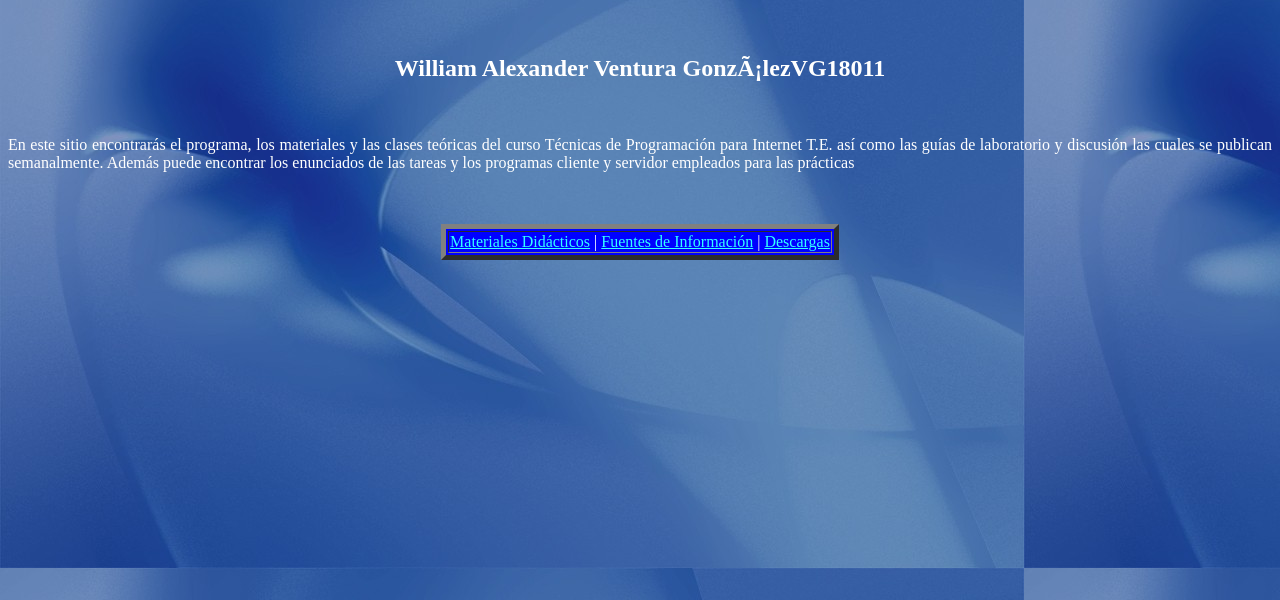
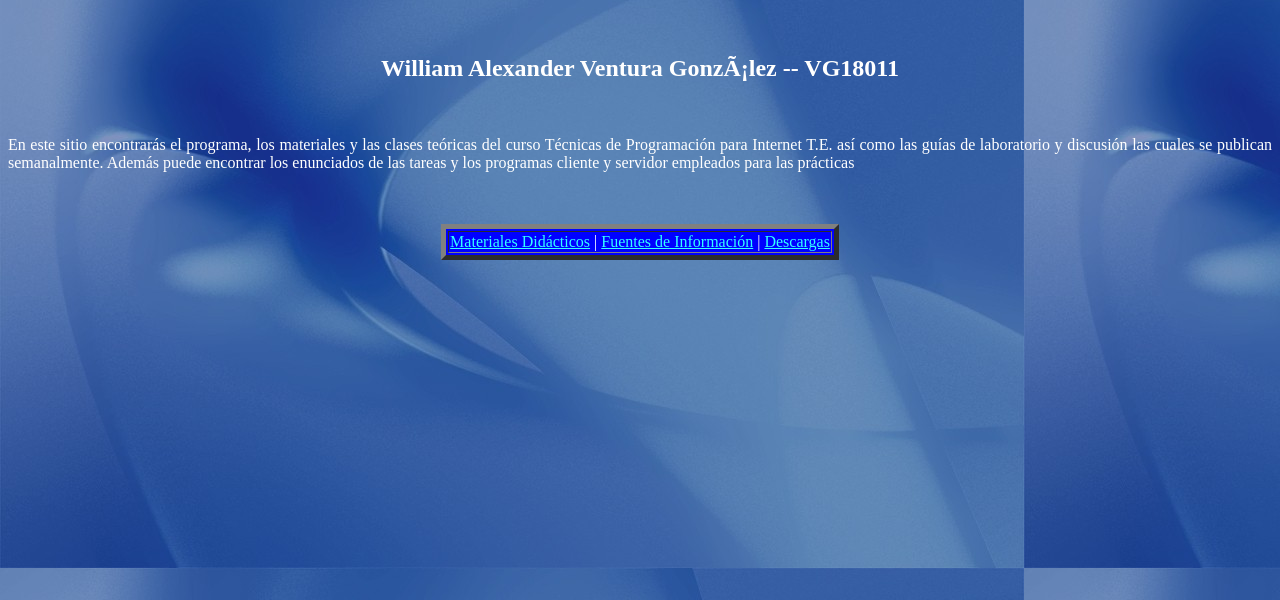
Before and after one commit to WilliamV10/guia21C, a plain HTML site: page index.html in a window 1280 px wide. Shown: the part 200-800 px from the top of the page. Drawn offline with Linux system fonts and the light colour scheme.

Commit message:
Update index.html
cambios

```diff
--- a/index.html
+++ b/index.html
@@ -33,7 +33,7 @@
 </H2>
 <BR>
 <H2 align="CENTER">
-   William Alexander Ventura GonzálezVG18011
+   William Alexander Ventura González --  VG18011
 </H2>
 <BR>
 <P ALIGN="JUSTIFY">
```
